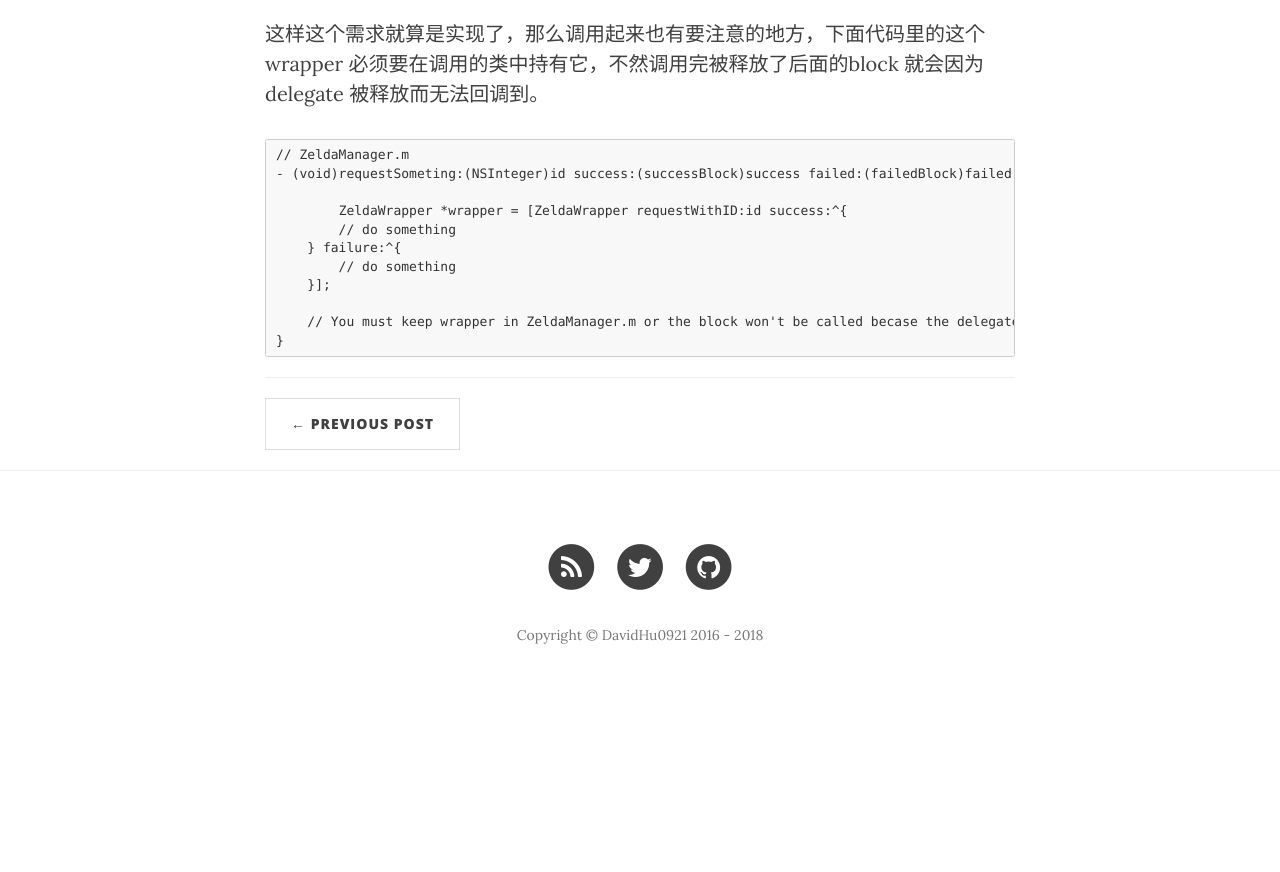
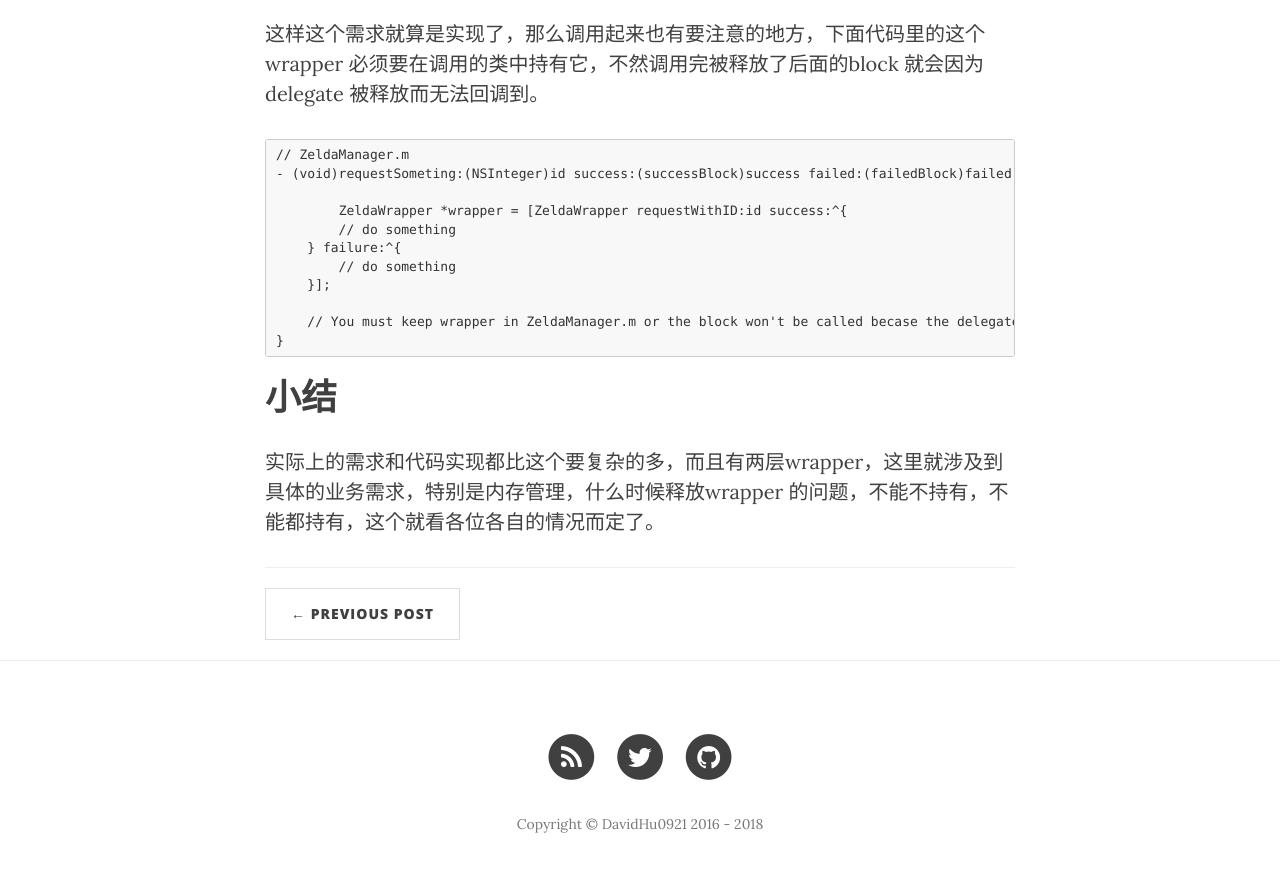
Before and after one commit to DavidHu0921/davidhu0921.github.io, a Jekyll site: the page built from _posts/2018-02-01-用Block 封装delegate.md, in a window 1280 px wide and 900 px high, scrolled down 2396 px. Shown: the top 872 px of the window. Built offline with Jekyll 4.4.1, drawn with Linux system fonts in a browser that asks for light colours; nearby versions of some CDN libraries; before the commit the page ends 3107 px from its top, so only the background shows below that.

Commit message:
update blog

````diff
--- a/_posts/2018-02-01-用Block 封装delegate.md
+++ b/_posts/2018-02-01-用Block 封装delegate.md
@@ -107,3 +107,6 @@ typedef void (^ZeldaLoadFailure)(void);
     // You must keep wrapper in ZeldaManager.m or the block won't be called becase the delegate has been released
 }
 ```
+
+# 小结
+实际上的需求和代码实现都比这个要复杂的多，而且有两层wrapper，这里就涉及到具体的业务需求，特别是内存管理，什么时候释放wrapper 的问题，不能不持有，不能都持有，这个就看各位各自的情况而定了。
````
